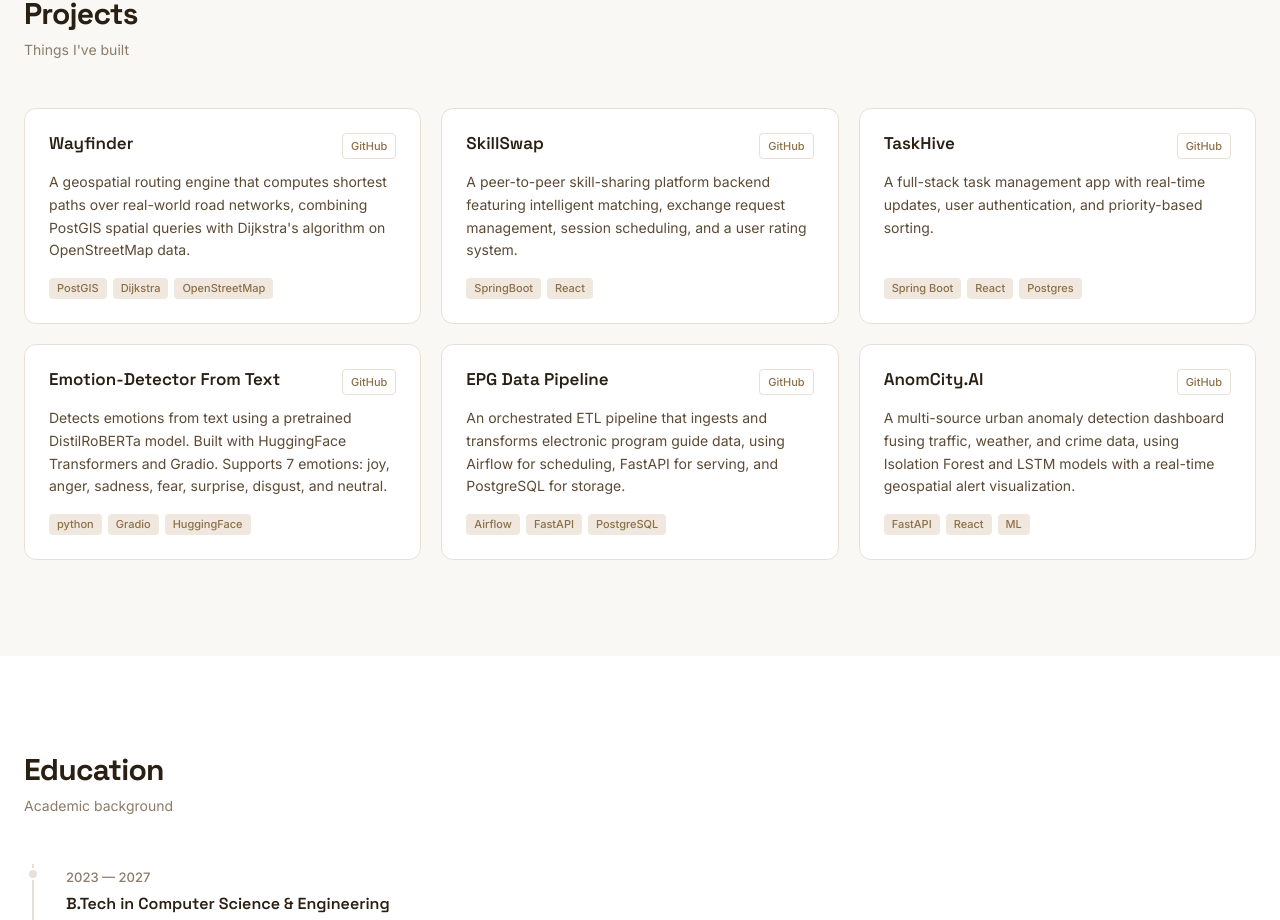
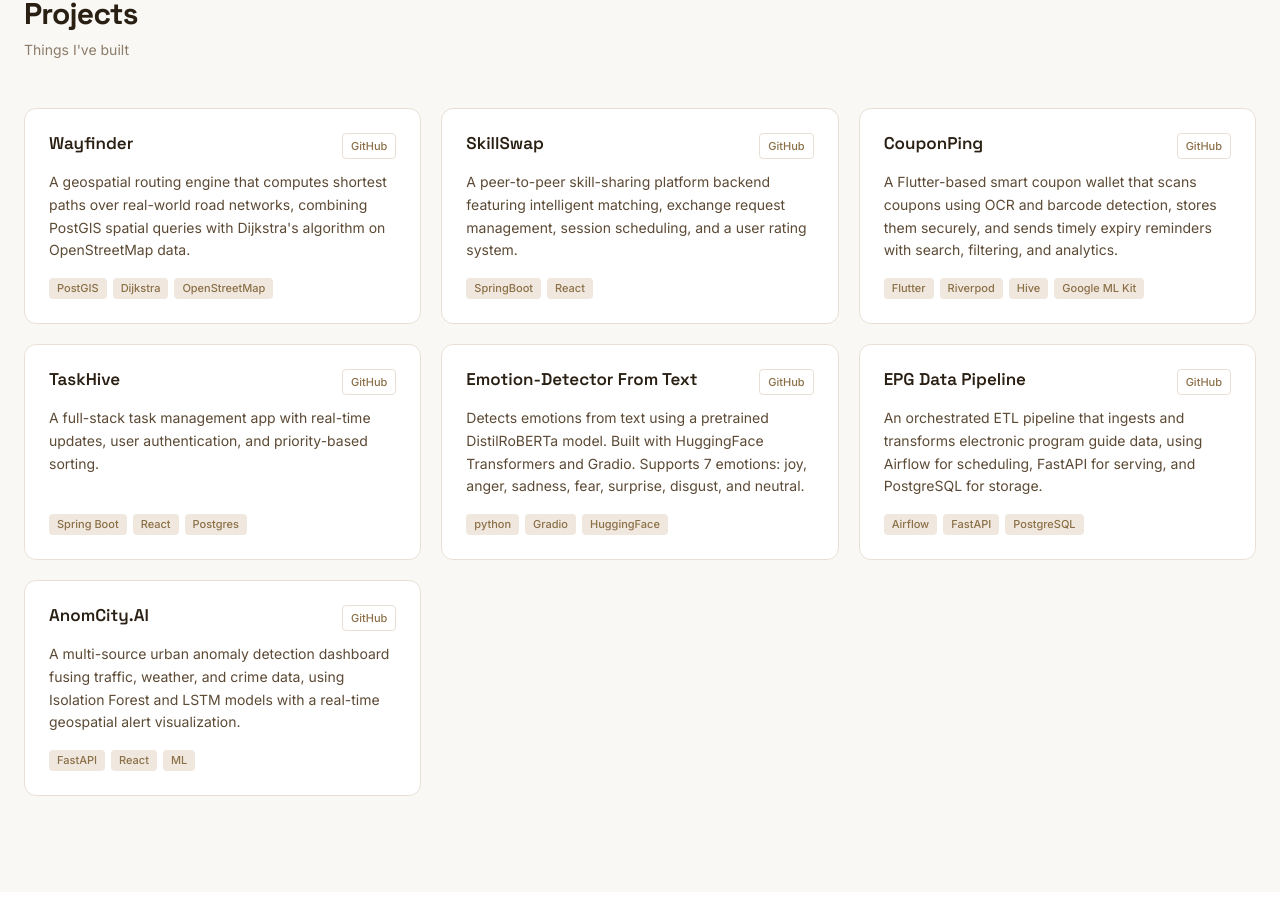
Before and after one commit to solasas/my-portfolio, a Next.js app: page / in a window 1280 px wide. Shown: the part 1217-2137 px from the top of the page. Built offline with nearby package versions, Linux system fonts and the light colour scheme.

Commit message:
modified project section

```diff
--- a/components/sections/Projects.tsx
+++ b/components/sections/Projects.tsx
@@ -36,6 +36,17 @@ const DEFAULTS: Project[] = [
     tags: ['SpringBoot', 'React'],
   },
   {
+  id: 'proj2',
+  name: 'CouponPing',
+  desc: 'A Flutter-based smart coupon wallet that scans coupons using OCR and barcode detection, stores them securely, and sends timely expiry reminders with search, filtering, and analytics.',
+  github: 'GitHub',
+  githubUrl: 'https://github.com/solasas/CouponPing',
+  demo: 'Demo',
+  demoUrl: '',
+  showDemo: false,
+  tags: ['Flutter', 'Riverpod', 'Hive', 'Google ML Kit'],
+},
+  {
     id: 'proj1',
     name: 'TaskHive',
     desc: 'A full-stack task management app with real-time updates, user authentication, and priority-based sorting.',
@@ -67,6 +78,7 @@ const DEFAULTS: Project[] = [
     demo: 'Demo',     demoUrl: '',   showDemo: false,
     tags: ['FastAPI', 'React', 'ML'],
   },
+
 ];
 
 function inlineEditable(
```
